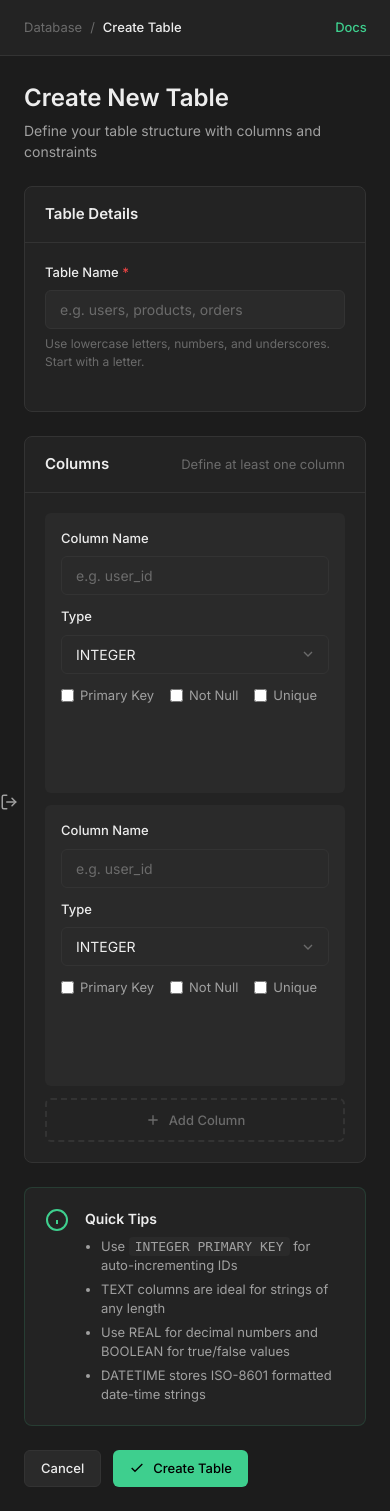
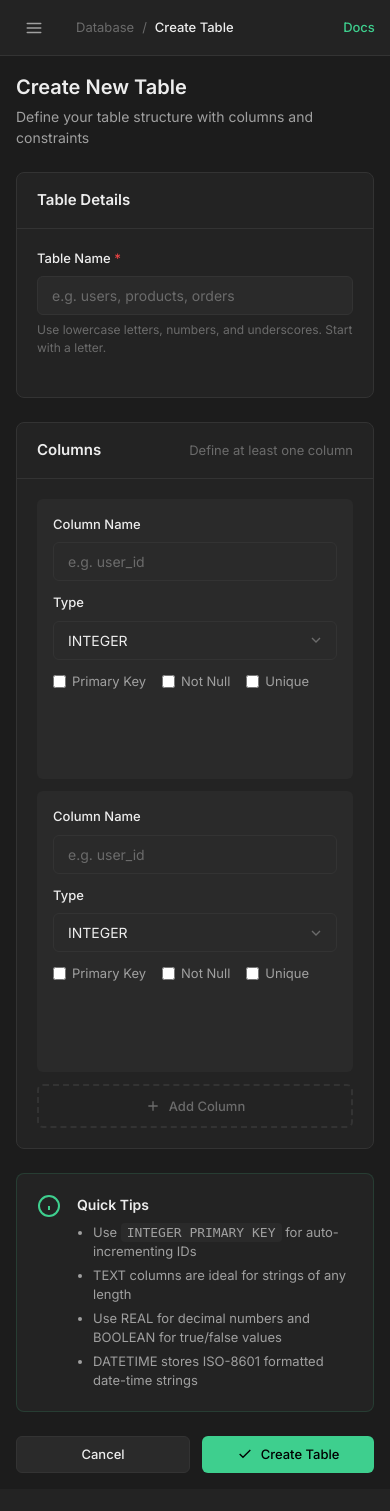
Before and after one commit to parth123-coder/MyOwnDb, a Django app: page /create-table/ in a window 390 px wide. After the commit the page ends 1473 px from the top, so only its background shows below. Run offline with Django 5.2, Linux system fonts and the light colour scheme; a user stored in the database is signed in; data comes from the database, SQL or seed files in the repository.

Commit message:
Add responsive hamburger menu for mobile/tablet support

```diff
--- /dev/null
+++ b/dashboard/static/css/responsive.css
@@ -0,0 +1,115 @@
+/* =============================================
+   MOBILE RESPONSIVENESS
+   ============================================= */
+
+@media (max-width: 768px) {
+
+    /* Layout Adjustments */
+    .app-container {
+        flex-direction: column;
+    }
+
+    .main-content {
+        margin-left: 0;
+        width: 100%;
+    }
+
+    /* Topbar */
+    .topbar {
+        padding: 0 16px;
+    }
+
+    .hamburger-btn {
+        display: flex !important;
+    }
+
+    /* Sidebar Mobile State */
+    .sidebar {
+        transform: translateX(-100%);
+        transition: transform var(--transition-normal);
+        width: 280px;
+        /* Slightly wider for better touch targets */
+        box-shadow: none;
+    }
+
+    .sidebar.active {
+        transform: translateX(0);
+        box-shadow: var(--shadow-xl);
+    }
+
+    /* Mobile Overlay */
+    .mobile-overlay {
+        position: fixed;
+        top: 0;
+        left: 0;
+        right: 0;
+        bottom: 0;
+        background: rgba(0, 0, 0, 0.5);
+        opacity: 0;
+        visibility: hidden;
+        transition: all var(--transition-normal);
+        z-index: 90;
+        /* Below sidebar (100) but above everything else */
+        backdrop-filter: blur(2px);
+    }
+
+    .mobile-overlay.active {
+        opacity: 1;
+        visibility: visible;
+    }
+
+    /* Adjust page padding */
+    .page-content {
+        padding: 16px;
+    }
+
+    .page-title {
+        font-size: 20px;
+    }
+
+    /* Stats Grid */
+    .stats-grid {
+        grid-template-columns: 1fr;
+    }
+
+    /* Table Adjustments */
+    .table-toolbar {
+        flex-direction: column;
+        align-items: stretch;
+        gap: 12px;
+    }
+
+    .table-toolbar-left,
+    .table-toolbar-right {
+        flex-direction: column;
+        align-items: stretch;
+        width: 100%;
+    }
+
+    .table-toolbar-right {
+        flex-direction: row;
+        /* Keep buttons side-by-side if possible */
+        justify-content: stretch;
+    }
+
+    .search-input {
+        min-width: 100%;
+        width: 100%;
+    }
+
+    .btn {
+        flex: 1;
+        /* Stretch buttons in toolbar */
+    }
+
+    /* Table Scrolling */
+    .table-container {
+        border-radius: var(--radius-md);
+        margin: 0 -8px;
+        /* Negative margin to span full width */
+        width: calc(100% + 16px);
+        border-left: none;
+        border-right: none;
+        border-radius: 0;
+    }
+}
--- a/dashboard/templates/dashboard/base.html
+++ b/dashboard/templates/dashboard/base.html
@@ -6,6 +6,7 @@
     <meta name="viewport" content="width=device-width, initial-scale=1.0">
     <title>{% block title %}Dashboard{% endblock %} | MyOwnDatabase</title>
     <link rel="stylesheet" href="{% static 'css/styles.css' %}">
+    <link rel="stylesheet" href="{% static 'css/responsive.css' %}">
     <link rel="preconnect" href="https://fonts.googleapis.com">
     <link rel="preconnect" href="https://fonts.gstatic.com" crossorigin>
     <link href="https://fonts.googleapis.com/css2?family=Inter:wght@400;500;600;700&family=JetBrains+Mono:wght@400;500&display=swap" rel="stylesheet">
@@ -101,6 +102,13 @@
             <!-- Top Bar -->
             <header class="topbar">
                 <div class="topbar-left">
+                    <button class="topbar-btn hamburger-btn" id="sidebarToggle" style="display: none; margin-right: 8px;">
+                        <svg viewBox="0 0 24 24" width="20" height="20" fill="none" stroke="currentColor" stroke-width="2" stroke-linecap="round" stroke-linejoin="round">
+                            <line x1="3" y1="12" x2="21" y2="12"></line>
+                            <line x1="3" y1="6" x2="21" y2="6"></line>
+                            <line x1="3" y1="18" x2="21" y2="18"></line>
+                        </svg>
+                    </button>
                     <nav class="breadcrumb">
                         {% block breadcrumb %}
                         <span class="breadcrumb-item active">Dashboard</span>
@@ -131,8 +139,48 @@
     <!-- Toast Container -->
     <div class="toast-container" id="toastContainer"></div>
 
+    <!-- Mobile Overlay -->
+    <div class="mobile-overlay" id="mobileOverlay"></div>
+
     <!-- Base Scripts -->
     <script src="{% static 'js/app.js' %}"></script>
+    <script>
+        document.addEventListener('DOMContentLoaded', () => {
+            const sidebar = document.getElementById('sidebar');
+            const toggleBtn = document.getElementById('sidebarToggle');
+            const overlay = document.getElementById('mobileOverlay');
+
+            function toggleSidebar() {
+                sidebar.classList.toggle('active');
+                overlay.classList.toggle('active');
+            }
+
+            function closeSidebar() {
+                sidebar.classList.remove('active');
+                overlay.classList.remove('active');
+            }
+
+            if (toggleBtn) {
+                toggleBtn.addEventListener('click', (e) => {
+                    e.stopPropagation();
+                    toggleSidebar();
+                });
+            }
+
+            if (overlay) {
+                overlay.addEventListener('click', closeSidebar);
+            }
+
+            // Close sidebar when clicking a link on mobile
+            document.querySelectorAll('.nav-item, .table-item').forEach(link => {
+                link.addEventListener('click', () => {
+                    if (window.innerWidth <= 768) {
+                        closeSidebar();
+                    }
+                });
+            });
+        });
+    </script>
     {% block extra_js %}{% endblock %}
 </body>
 </html>
```
